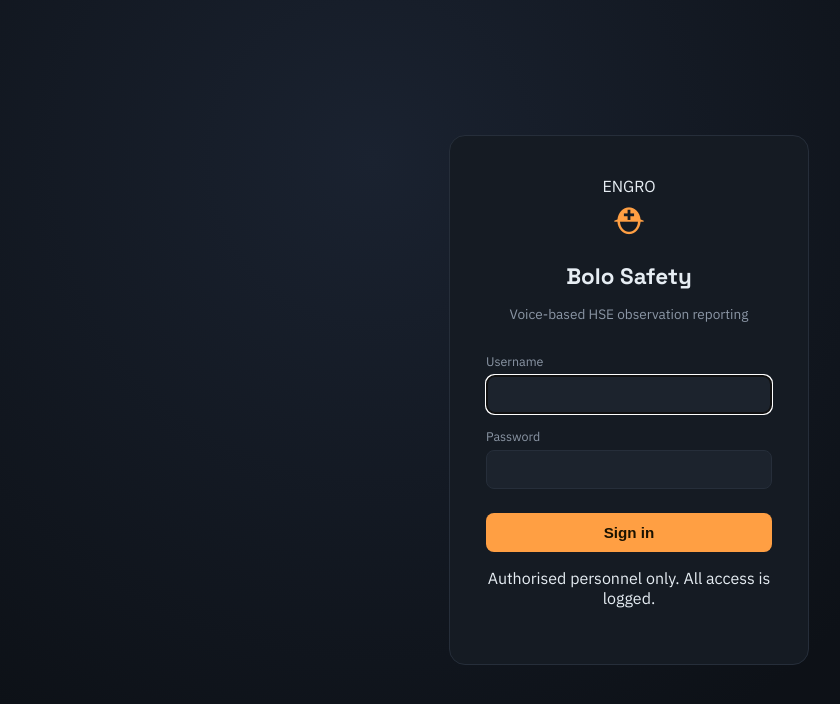
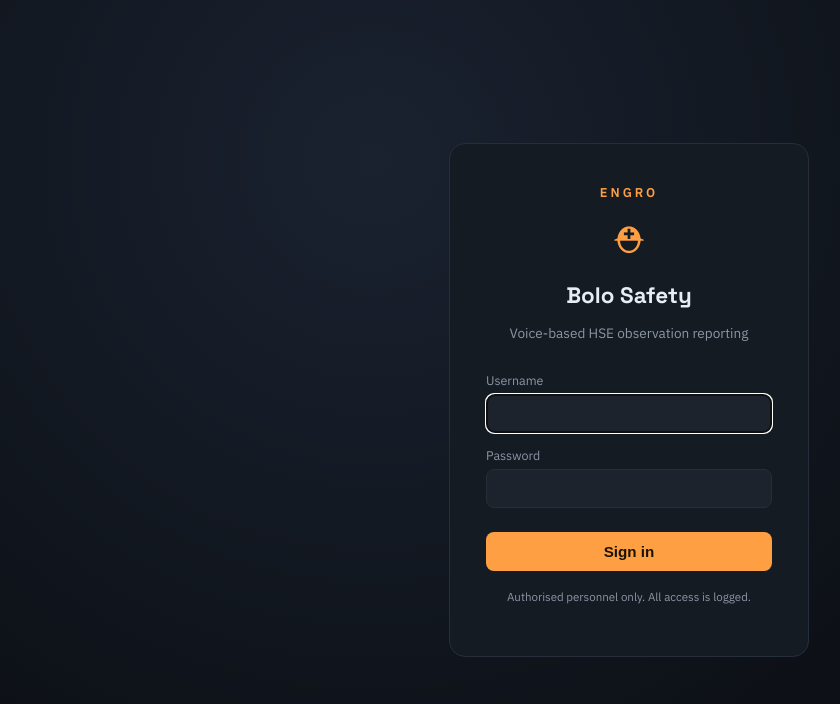
Before and after one commit to Sanaafzal98/Bolo-Safety-, a Flask app: page /login in a window 1280 px wide. Shown: the top 704 px of the page, without its empty margins (11-851 px from the left). Run offline with Flask 3, Linux system fonts and the light colour scheme.

Commit message:
Update style.css

```diff
--- a/static/css/style.css
+++ b/static/css/style.css
@@ -68,6 +68,9 @@ h1,h2,h3{ font-family: 'Space Grotesk', sans-serif; margin:0 0 4px 0; }
   background: var(--panel); border:1px solid var(--border); border-radius: 16px;
   padding: 40px 36px; width: 360px; text-align:center;
 }
+.login-company{ font-size:0.8rem; letter-spacing:3px; color: var(--accent); font-weight:700; margin-bottom:14px; }
+.login-footer{ font-size:0.72rem; color: var(--muted); margin-top:18px; text-align:center; }
+
 .login-mark{ font-size:2.2rem; color: var(--accent); margin-bottom:6px; }
 .login-card h1{ font-size:1.4rem; }
 .login-sub{ color: var(--muted); font-size:0.85rem; margin-bottom:22px; }
```
